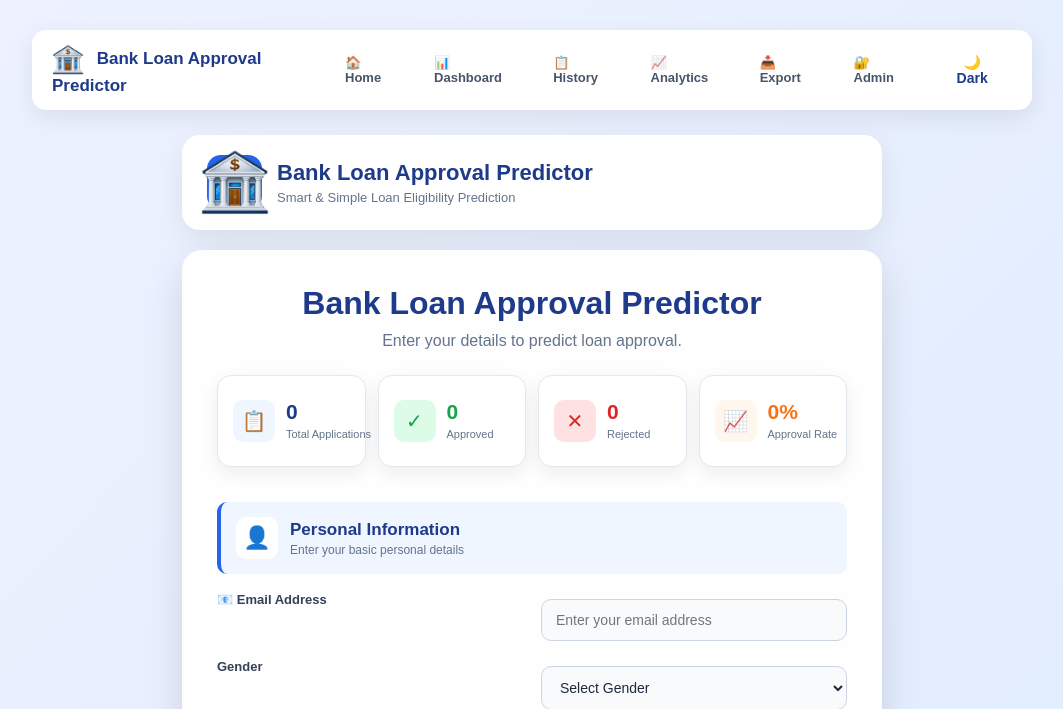
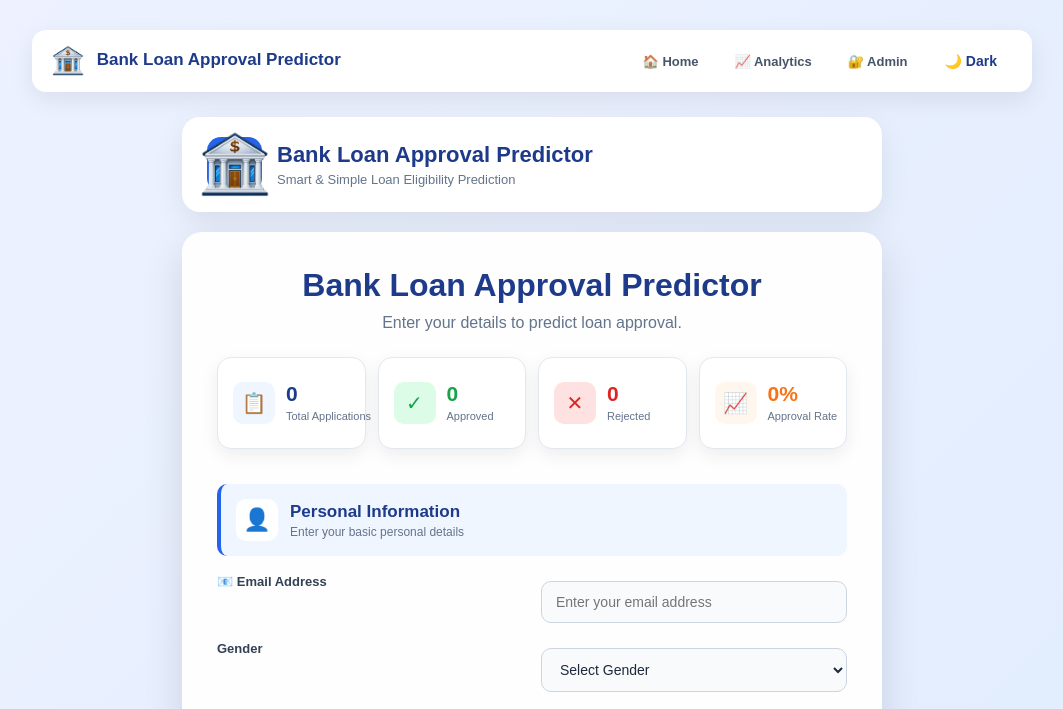
Before and after one commit to gauravrede96k/Bank-Loan-Approval-Predictor, a Flask app: page / in a window 1280 px wide. Shown: the top 709 px of the page, without its empty margins (108-1171 px from the left). Run offline with Flask 3, Linux system fonts and the light colour scheme; data that the repository does not hold is empty; parts of the project's set-up code (start-up, migrations or seed data) failed here and were passed over.

Commit message:
Remove Dashboard History Export from navbar

```diff
--- a/templates/application_details.html
+++ b/templates/application_details.html
@@ -47,7 +47,7 @@
             🏠 Home
         </a>
 
-
+<!--
         <a href="/history?status=all">
             📊 History
         </a>
@@ -60,7 +60,7 @@
 
         <a href="/export/excel">
             📊 Export Excel
-        </a>
+        </a> -->
 
 
         <button id="menuToggle" class="menu-toggle" type="button">
--- a/templates/index.html
+++ b/templates/index.html
@@ -59,21 +59,10 @@
             🏠 Home
         </a>
 
-        <a href="{{ url_for('dashboard') }}">
-            📊 Dashboard
-        </a>
-
-        <a href="{{ url_for('history') }}?status=all">
-            📋 History
-        </a>
-
         <a href="{{ url_for('analytics') }}">
             📈 Analytics
         </a>
 
-        <a href="{{ url_for('export_page') }}">
-            📥 Export
-        </a>
 
         <a href="{{ url_for('admin_login') }}">
             🔐 Admin
@@ -146,10 +135,10 @@
 
         <!-- Total Applications -->
 
-        <a
+        <!-- <a
             href="{{ url_for('history') }}?status=all"
             class="stat-card-link"
-        >
+        > -->
 
             <div class="stat-card">
 
@@ -177,10 +166,10 @@
 
         <!-- Approved Applications -->
 
-        <a
+        <!-- <a
             href="{{ url_for('history') }}?status=approved"
             class="stat-card-link"
-        >
+        > -->
 
             <div class="stat-card approved-card">
 
@@ -208,10 +197,10 @@
 
         <!-- Rejected Applications -->
 
-        <a
+        <!-- <a
             href="{{ url_for('history') }}?status=rejected"
             class="stat-card-link"
-        >
+        > -->
 
             <div class="stat-card rejected-card">
 
```
Also changed, not shown: templates/analytics.html (+4 -4 lines), templates/history.html (+6 -6 lines).
